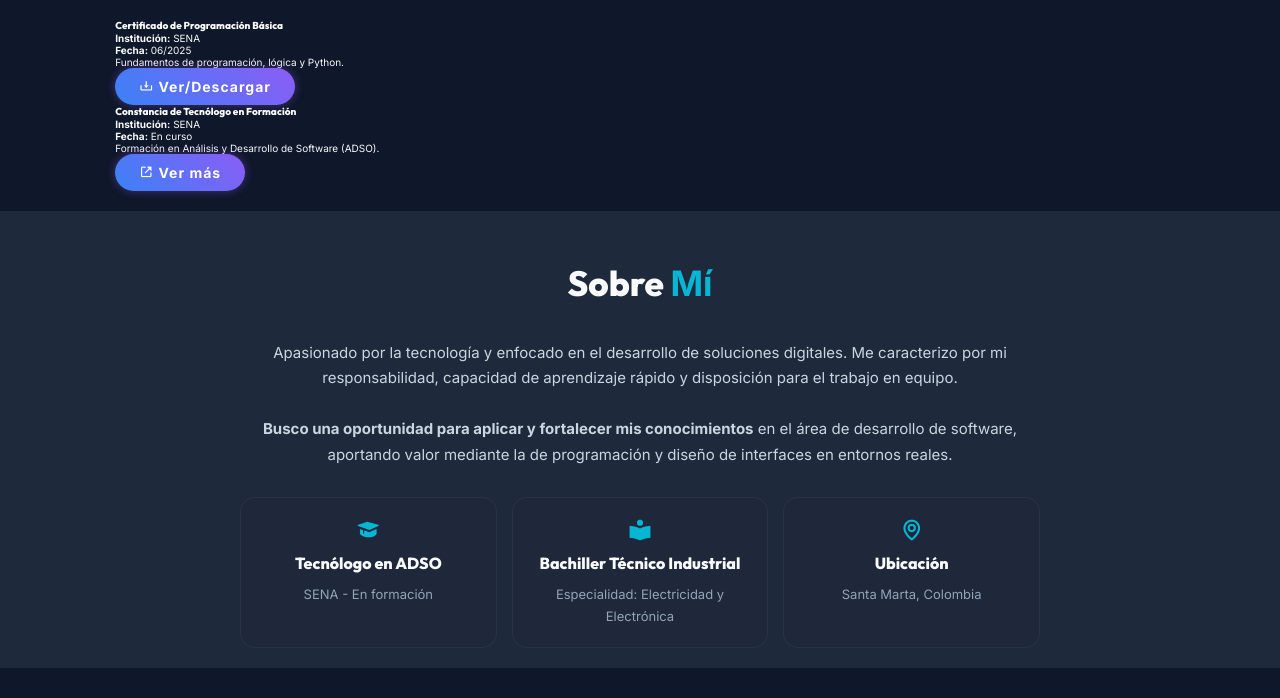
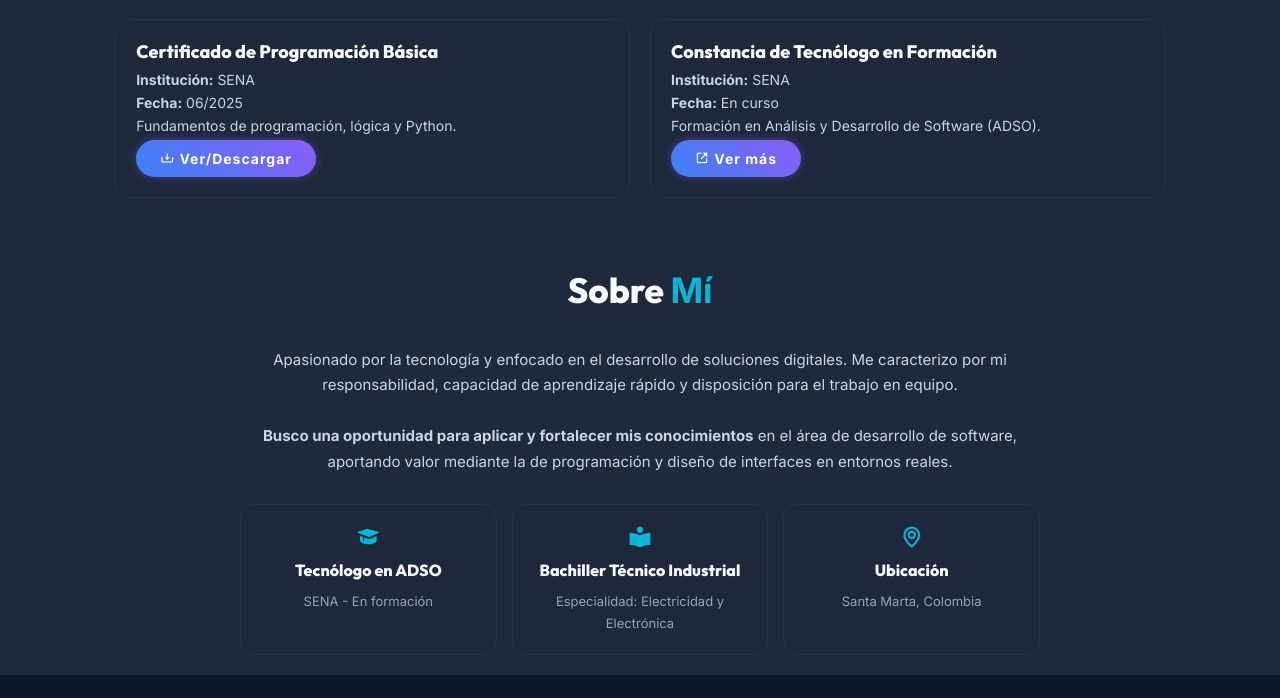
Before and after one commit to alex2trujillo/hoja-de-vida, a plain HTML site: page index.html in a window 1280 px wide. Shown: the part 538-1236 px from the top of the page. Drawn offline with nearby package versions, Linux system fonts and the light colour scheme.

Commit message:
Añade enlace a 'Certificados' en navbar y estilos CSS

```diff
--- a/index.html
+++ b/index.html
@@ -27,6 +27,7 @@
             <a href="#about">Sobre Mí</a>
             <a href="#skills">Habilidades</a>
             <a href="#projects">Proyectos</a>
+            <a href="#certificates">Certificados</a>
             <a href="#contact">Contacto</a>
         </nav>
         <div class="bx bx-menu" id="menu-icon"></div>
--- a/styles.css
+++ b/styles.css
@@ -457,6 +457,50 @@ section {
     background: var(--bg-color);
 }
 
+/* Certificates Section */
+.certificates {
+    background: var(--second-bg-color);
+}
+
+.certificates-container {
+    display: flex;
+    justify-content: center;
+    gap: 2rem;
+    flex-wrap: wrap;
+}
+
+.cert-box {
+    background: var(--glass-bg);
+    backdrop-filter: blur(10px);
+    border: 1px solid var(--glass-border);
+    border-radius: 1.5rem;
+    overflow: hidden;
+    flex: 1 1 320px;
+    max-width: 520px;
+    transition: .4s ease;
+}
+
+.cert-box:hover {
+    transform: translateY(-5px);
+    box-shadow: 0 10px 25px rgba(0, 0, 0, 0.2);
+    border-color: var(--main-cyan);
+}
+
+.cert-info {
+    padding: 2rem;
+}
+
+.cert-info h4 {
+    font-size: 1.8rem;
+    margin-bottom: .8rem;
+}
+
+.cert-info p {
+    font-size: 1.4rem;
+    color: #cbd5e1;
+    margin-bottom: .6rem;
+}
+
 .contact-container {
     display: flex;
     justify-content: center;
```
